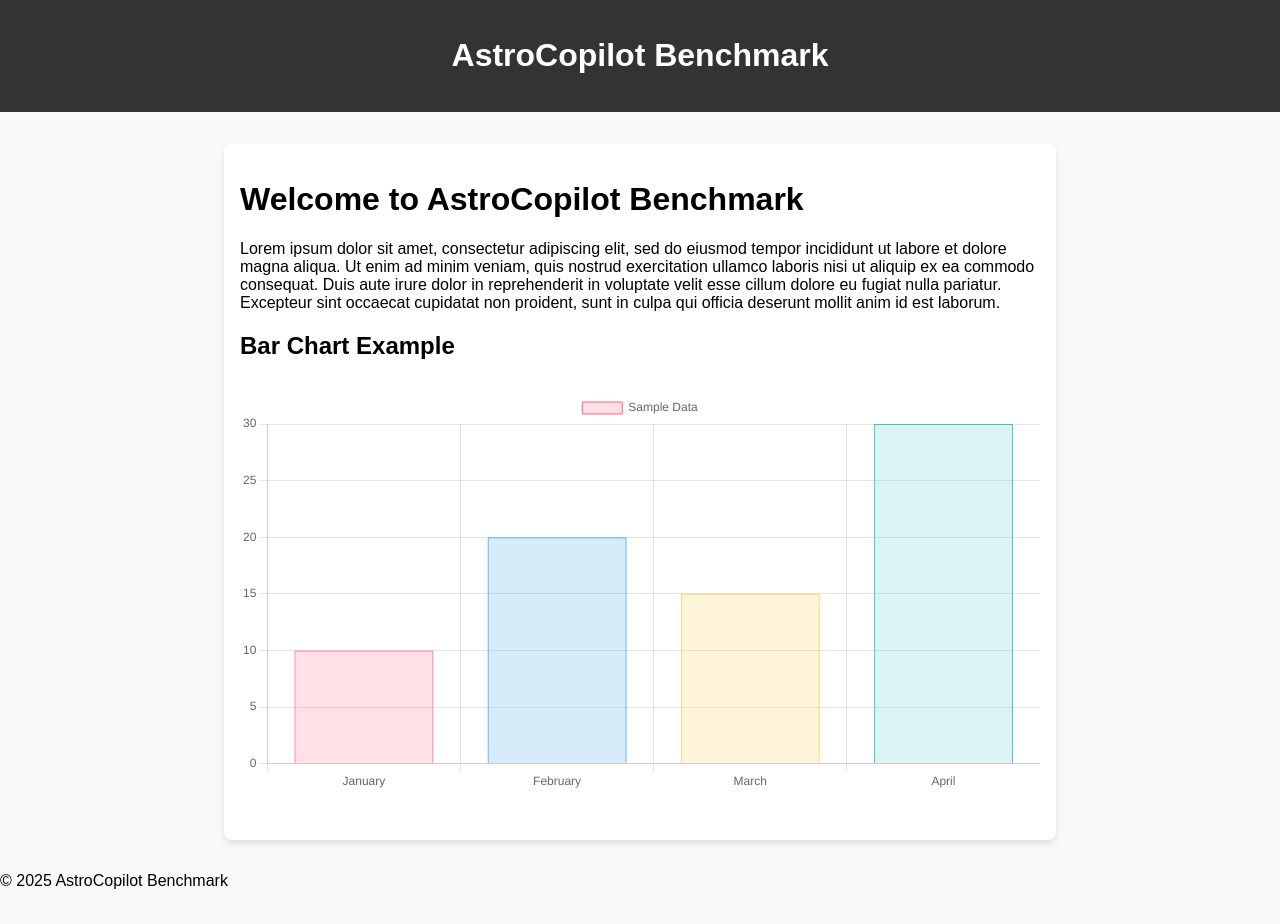
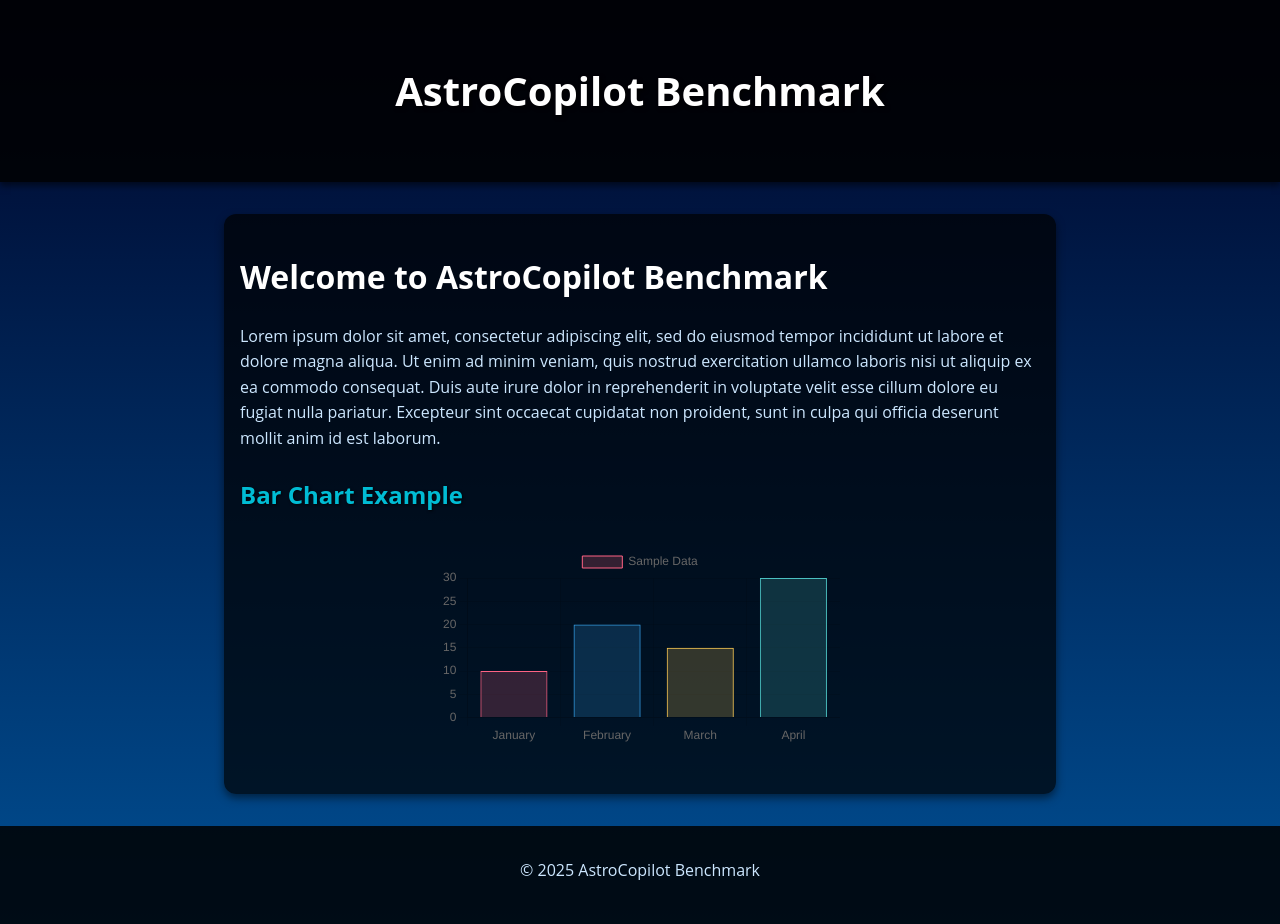
Before and after one commit to Murtato1/astbench, a Jekyll site: the page built from index.markdown, in a window 1280 px wide. Built offline with Jekyll 4.4.1, drawn with Linux system fonts in a browser that asks for light colours.

Commit message:
Update style.css

```diff
--- a/assets/css/style.css
+++ b/assets/css/style.css
@@ -1,26 +1,74 @@
+/* General Styling */
 body {
-    font-family: Arial, sans-serif;
+    font-family: 'Open Sans', sans-serif;
     margin: 0;
     padding: 0;
-    background-color: #f9f9f9;
+    background: linear-gradient(to bottom, #000428, #004e92);
+    color: white;
+    line-height: 1.6;
 }
 
+/* Header */
 header {
-    background-color: #333;
-    color: white;
-    padding: 1rem;
     text-align: center;
+    padding: 2rem 1rem;
+    background-color: rgba(0, 0, 0, 0.85);
+    box-shadow: 0 4px 6px rgba(0, 0, 0, 0.5);
 }
 
-main {
-    margin: 2rem auto;
-    max-width: 800px;
-    padding: 1rem;
-    background: white;
-    box-shadow: 0px 4px 6px rgba(0, 0, 0, 0.1);
-    border-radius: 8px;
+header h1 {
+    font-size: 2.5rem;
+    color: #ffffff;
+    text-shadow: 2px 2px 4px rgba(0, 0, 0, 0.8);
 }
 
+/* Main Content */
+main {
+    max-width: 800px;
+    margin: 2rem auto;
+    padding: 1rem;
+    background: rgba(0, 0, 0, 0.7);
+    border-radius: 12px;
+    box-shadow: 0 4px 8px rgba(0, 0, 0, 0.5);
+}
+
+/* Heading */
+h2 {
+    color: #00bcd4;
+    text-shadow: 1px 1px 3px rgba(0, 0, 0, 0.8);
+    margin-bottom: 1rem;
+}
+
+/* Paragraphs */
+p {
+    font-size: 1rem;
+    margin-bottom: 1.5rem;
+    color: #cce7ff;
+}
+
+/* Chart Styling */
 canvas {
-    margin: 2rem 0;
+    display: block;
+    margin: 2rem auto;
+    max-width: 100%;
 }
+
+/* Footer */
+footer {
+    text-align: center;
+    padding: 1rem;
+    margin-top: 2rem;
+    background-color: rgba(0, 0, 0, 0.85);
+    color: #b0bec5;
+    font-size: 0.9rem;
+}
+
+/* Links */
+a {
+    color: #00e676;
+    text-decoration: none;
+}
+
+a:hover {
+    text-decoration: underline;
+}
```
